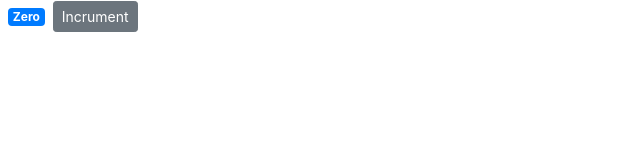
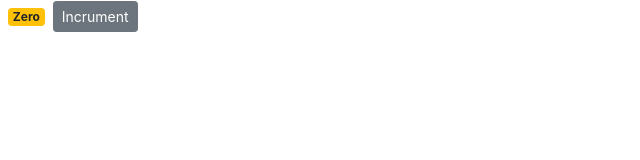
Before and after one commit to m7asanain/reactjs, a React (Create React App) app: page / in a window 1280 px wide. Shown: the top 160 px of the page, without its empty margins (0-640 px from the left). Built offline with nearby package versions, Linux system fonts and the light colour scheme.

Commit message:
rendering classes dynamically

```diff
--- a/src/components/counter.jsx
+++ b/src/components/counter.jsx
@@ -3,36 +3,29 @@
 class Counter extends Component {
   state = {
     count: 0,
-    // imgUrl: 'https://picsum.photos/400' // to generator an image
   };
 
-  // styles = {
-  //   fontSize: 10,
-  //   fontWeight: 'bold'
-  // };
+  render() {
+    // let classes = 'badge m-2 badge-';
+    // classes += this.state.count === 0 ? 'warning' : 'primary';
 
-  render() {
     return  (
-      // React.Fragment like a div but does'nt show like a div
       <React.Fragment>
-        {/* <img src={this.state.imgUrl} alt="" /> */}
-        <span className="badge badge-primary m-2">{this.formatCounter()}</span>
-        <button className="btn btn-secondary btn-sm">Incrument</button>
-
-        {/* <button style={ this.styles }>Incrument</button> */}
-        {/* inline css */}
-        {/* <button style={{ fontSize: 50 }}>Incrument</button> */}
-
-
+        <span className={this.getBadgeClasses()}>{this.formatCounter()}</span>
+        <button className='btn btn-sm btn-secondary'>Incrument</button>
       </React.Fragment>
     )
+  }
+
+  getBadgeClasses() {
+    let classes = 'badge m-2 badge-';
+    classes += this.state.count === 0 ? 'warning' : 'primary';
+    return classes;
   }
 
   formatCounter() {
     const { count } = this.state;
     return count === 0 ? 'Zero' : count;
-
-    // return this.state.count === 0 ? 'zero' : this.state.count;
   }
 }
 
```
